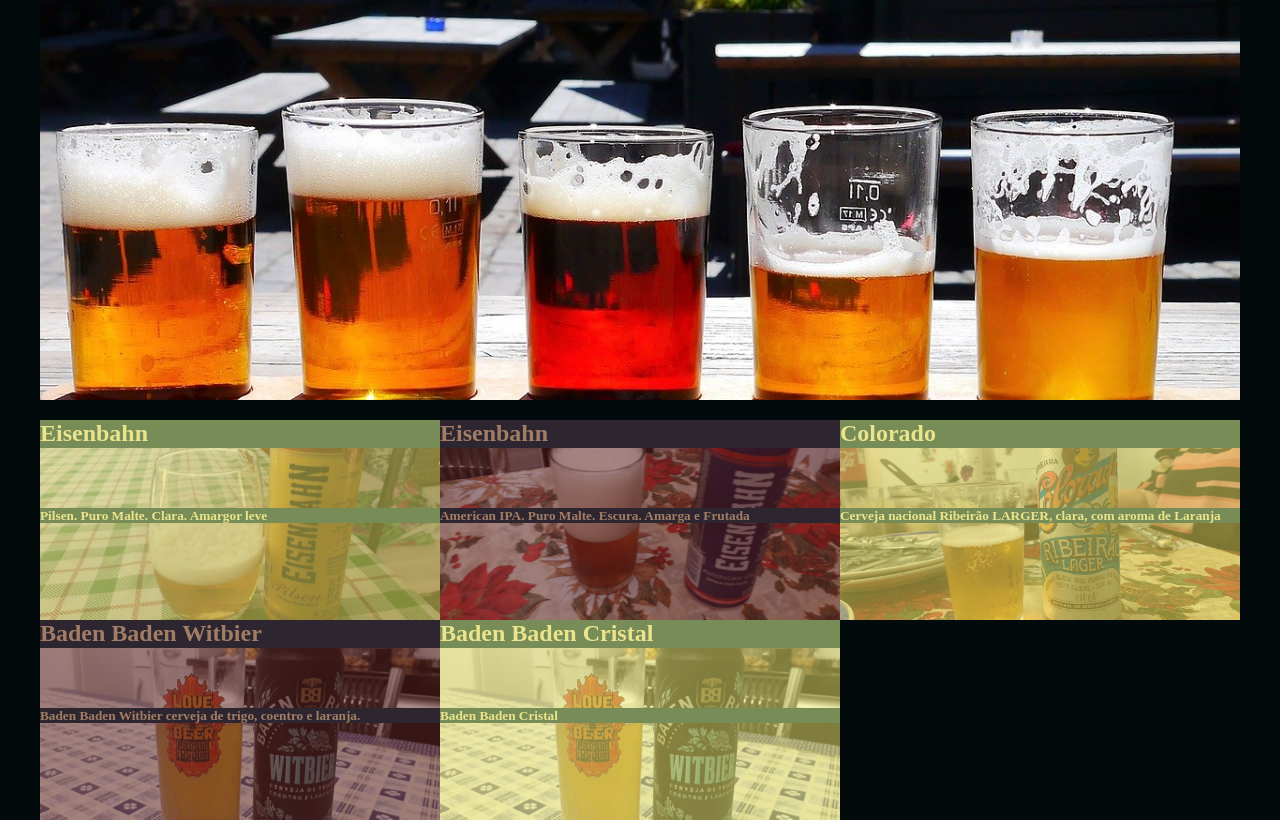
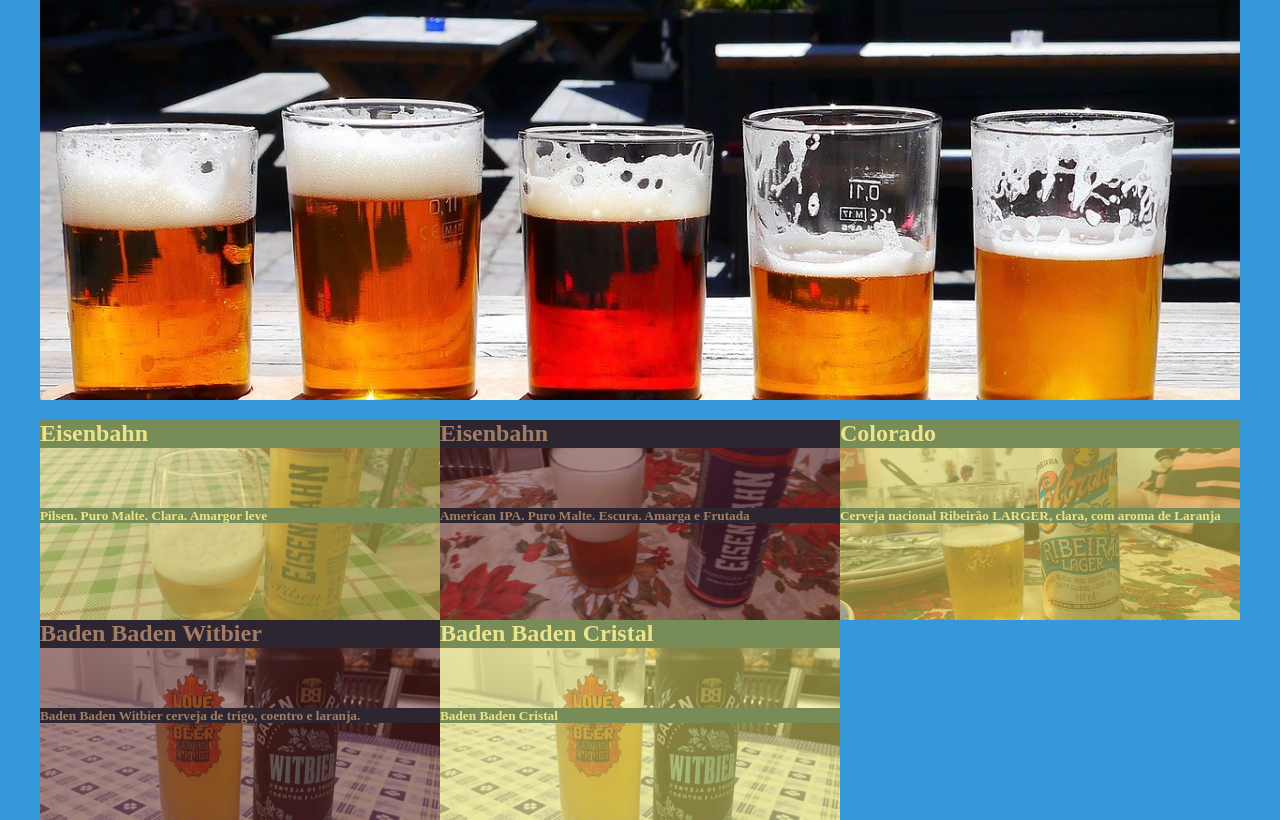
Before and after one commit to rjarouche/rjarouche.github.io, a plain HTML site: page beer/index.html in a window 1280 px wide. Drawn offline with nearby package versions, Linux system fonts and the light colour scheme.

Commit message:
new background color

```diff
--- a/beer/css/index.css
+++ b/beer/css/index.css
@@ -1,5 +1,5 @@
 body{
-    background-color: #020A0C;
+    background-color: #3498DB;
     color: #03071e;
 }
 
```
